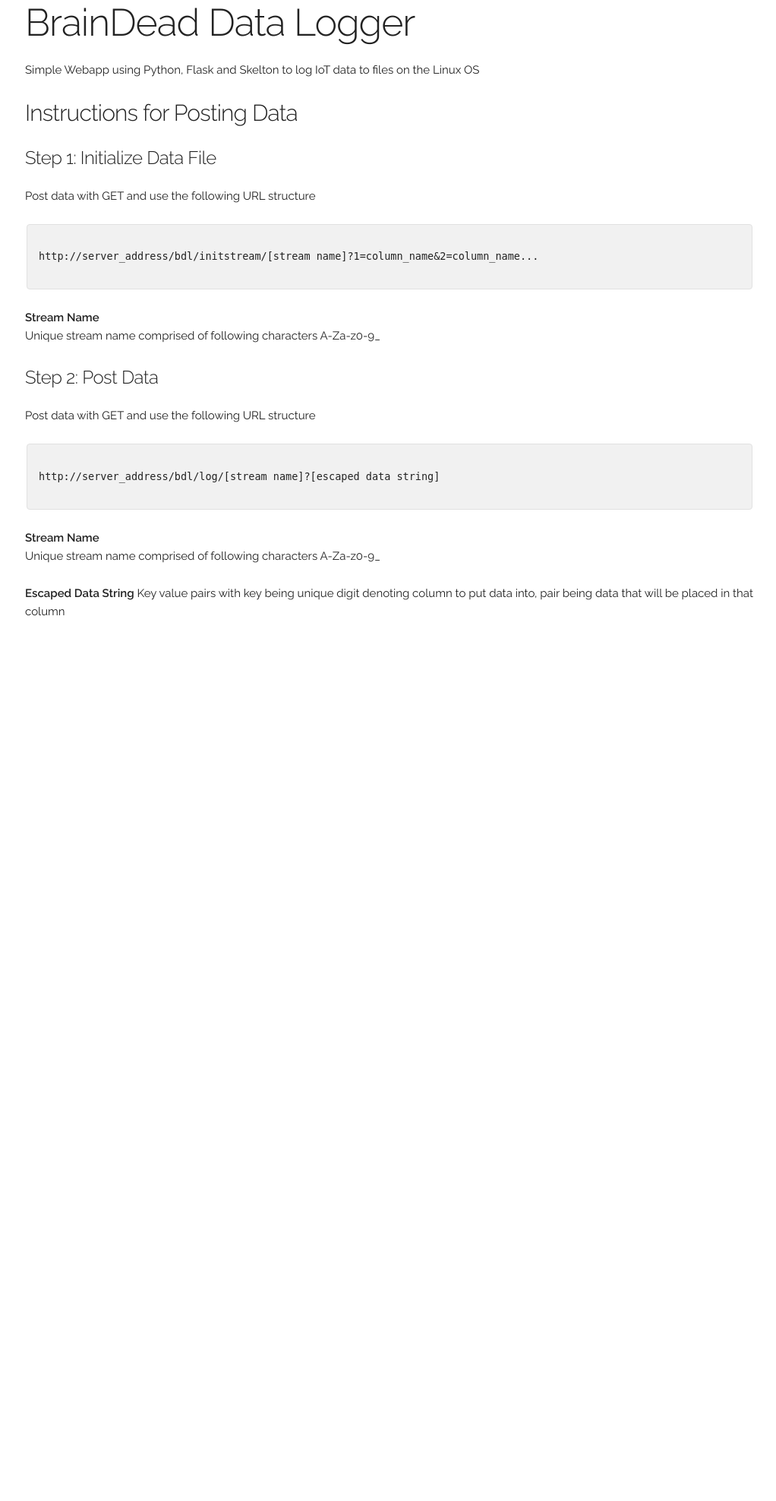
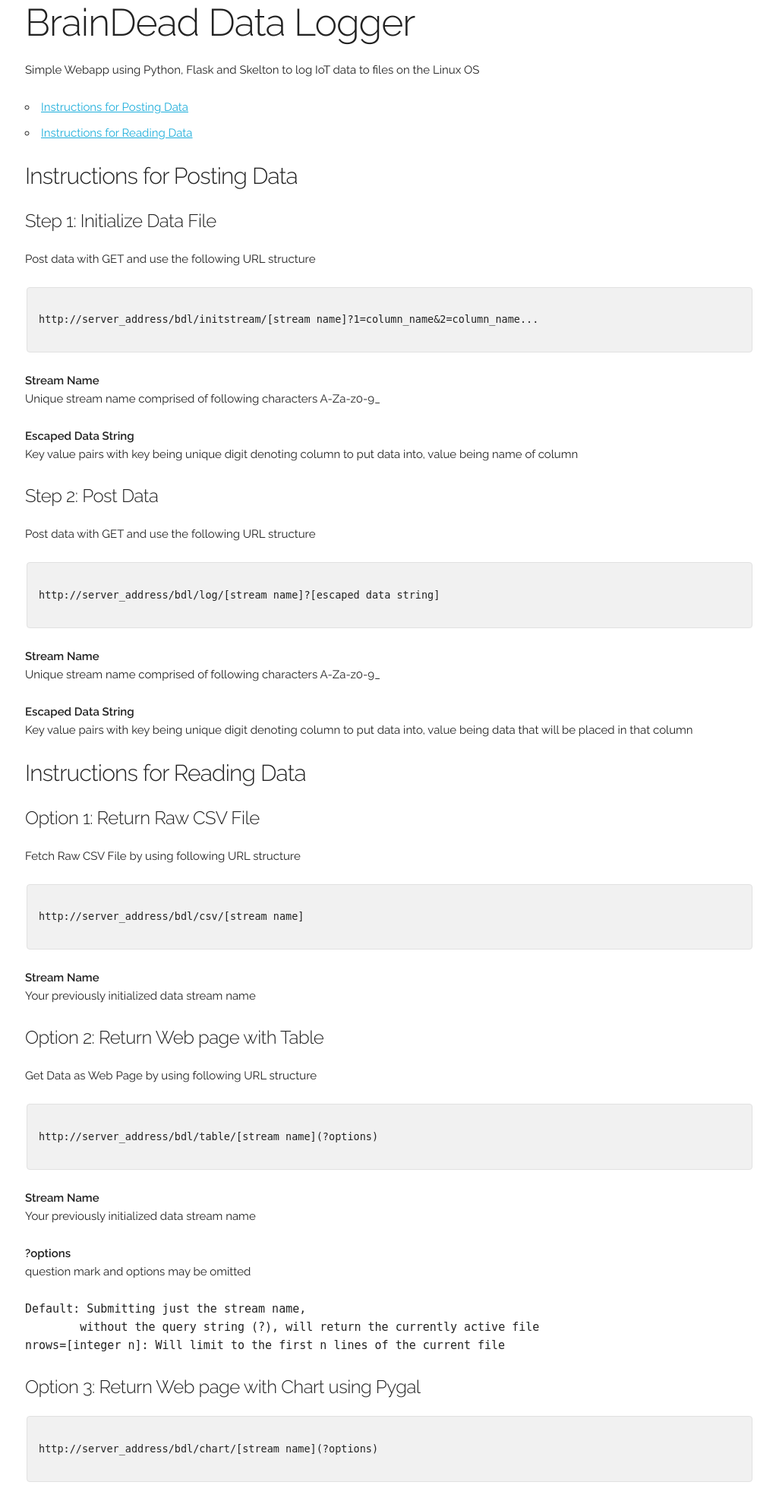
Before and after one commit to tklenke/BrainDeadDataLogger, a Flask app: page / in a window 1280 px wide. Shown: the whole page at 76% size, without its empty margins (127-1149 px from the left). Before the commit the page ends 811 px from the top, so only its background shows below. Run offline with Flask 2, Linux system fonts and the light colour scheme.

Commit message:
added charting functions

```diff
--- a/fwww/bdl.py
+++ b/fwww/bdl.py
@@ -1,12 +1,16 @@
 # app.py or app/__init__.py
-from flask import Flask, render_template, request
+from flask import Flask, render_template, request, send_file
 import re
 import threading
-import time
+import time, datetime
 import os
+import csv
+import pygal
 
 app = Flask(__name__)
+app.jinja_env.add_extension('jinja2.ext.loopcontrols')
 app.config.from_object('config')
+
 
 # Now we can access the configuration variables via app.config["VAR_NAME"].
 DEBUG=app.config["DEBUG"]
@@ -17,9 +21,7 @@
 
 @app.route("/initstream/<stream_name>")
 def initialize_stream(stream_name):
-	#validate stream name (alpha numeric only)
-	r = re.compile('[\W]+')
-	if r.search(stream_name):
+	if invalid_stream_name(stream_name):
 		return ("0 invalid stream name:{}".format(stream_name))
 
 	#create header row for CSV file
@@ -54,6 +56,8 @@
 
 @app.route("/log/<stream_name>")
 def log_stream(stream_name):
+	if invalid_stream_name(stream_name):
+		return ("0 invalid stream name:{}".format(stream_name))
 	#check to see if the file exists
 	fname = "{}/{}.csv".format(app.config["PATH_TO_DATA"],stream_name)
 	if os.path.isfile(fname) == False:
@@ -92,5 +96,116 @@
 
 	return ("1 {} data elements in {} columns written to stream {}".format(numdata, numcols, stream_name))
 
+@app.route("/csv/<stream_name>")
+def read_stream_as_csv(stream_name):
+	if invalid_stream_name(stream_name):
+		return render_template('error.html',msg="Invalid stream name"), 404
+	#check to see if the file exists
+	fname = "{}/{}.csv".format(app.config["PATH_TO_DATA"],stream_name)
+	if os.path.isfile(fname) == False:
+		return render_template('error.html',msg="Stream not initialized"), 404
+
+	return send_file(fname,mimetype='text/csv',as_attachment=True)
+
+@app.route("/table/<stream_name>")
+def read_stream_as_table(stream_name):
+	if invalid_stream_name(stream_name):
+		return render_template('error.html',msg="Invalid stream name"), 404
+	#check to see if the file exists
+	fname = "{}/{}.csv".format(app.config["PATH_TO_DATA"],stream_name)
+	if os.path.isfile(fname) == False:
+		return render_template('error.html',msg="Stream not initialized"), 404
+
+	nrows = request.args.get('nrows')
+	if nrows:
+		nrows=int(nrows)
+
+	r = csv.reader(open(fname))
+
+	return render_template('table.html',reader=r, nrows=nrows)
+
+@app.route("/chart/<stream_name>")
+def read_stream_as_chart(stream_name):
+	if invalid_stream_name(stream_name):
+		return render_template('error.html',msg="Invalid stream name"), 404
+	#check to see if the file exists
+	fname = "{}/{}.csv".format(app.config["PATH_TO_DATA"],stream_name)
+	if os.path.isfile(fname) == False:
+		return render_template('error.html',msg="Stream not initialized"), 404
+	out =""
+	readr = csv.reader(open(fname))
+	hrow = next(readr)
+	frow = next(readr)
+	numcols = len(frow)
+	maxrows = request.args.get('nrows')
+	if maxrows:
+		maxrows=int(maxrows)
+	else:
+		maxrows=app.config['DEFAULT_CHART_ROWS']
+
+	#set up array of columns using the header row and the first row
+	data=[[] for x in range(numcols)]
+	for idx, cell in enumerate(frow):
+		out += str(idx) + ":" + str(cell)
+		#handle the header row
+		if idx < len(hrow):
+			data[idx].append(hrow[idx])
+			out += ":" + hrow[idx]
+		else:
+			data[idx].append('blank')
+			out += ":blank"
+		#handle the cell
+		data[idx].append(tonum(cell))
+		out += "<br>"
+
+	nrows = 1
+
+	#get the rest of the rows
+	for row in readr:
+		nrows += 1
+		for idx, cell in enumerate(row):
+			if idx == 0:
+				data[idx].append(tonum(cell))
+			else:
+				data[idx].append(tonum(cell))
+
+	#set up the chart
+	bar_chart = pygal.DateTimeLine(x_label_rotation=65)
+	bar_chart.title = stream_name
+
+	#now make the array of tuples for the columns columns
+	#cd = chartdata
+	cd = [[] for x in range(numcols)]
+	for i in range(1,numcols):
+		#put in the description
+		cd[i].append(data[i][0] )
+		for j in range(1,nrows+1):
+			cd[i].append((data[0][j],data[i][j]))
+		bar_chart.add(cd[i].pop(0),cd[i])
+
+
+	chart = bar_chart.render(is_unicode=True)
+	return render_template('test.html', chart=chart )
+
+def invalid_stream_name(name):
+	#validate stream name (alpha numeric only)
+	r = re.compile('[\W]+')
+	if r.search(name):
+		return (True)  #true: it is invalid
+	else:
+		return (False)
+
+def tonum(s):
+	try:
+		return int(s)
+	except ValueError:
+		try:
+			return float(s)
+		except ValueError:
+			try:
+				return datetime.datetime.strptime(s,app.config['TIMESTAMP_FORMAT'])
+			except ValueError:
+				return None
+
 if __name__ == "__main__":
    app.run(host='0.0.0.0')
--- a/fwww/config.py
+++ b/fwww/config.py
@@ -11,3 +11,6 @@
 
 #format for timestamps, change it if you like
 TIMESTAMP_FORMAT = "%d-%b-%Y %H:%M:%S"
+
+#default number of chart rows
+DEFAULT_CHART_ROWS = 100
--- a/fwww/templates/home.html
+++ b/fwww/templates/home.html
@@ -4,8 +4,13 @@
     <h1>BrainDead Data Logger</h1>
     <p>Simple Webapp using Python, Flask and Skelton to log IoT data to
        files on the Linux OS</p>
+    <ul>
+		<li><a href="#PostingInstructions">Instructions for Posting Data</a></li>
+		<li><a href="#ReadingInstructions">Instructions for Reading Data</a></li>
+    </ul>
+    <a name="PostingInstructions"></a>
+    <h4>Instructions for Posting Data</h4>
 
-    <h4>Instructions for Posting Data</h4>
     <h5>Step 1: Initialize Data File</h5>
     <p>Post data with GET and use the following URL structure</p>
     <pre><code>
@@ -13,6 +18,10 @@
     </code></pre>
     <strong>Stream Name</strong>
     <p>Unique stream name comprised of following characters A-Za-z0-9_</p>
+    <strong>Escaped Data String</strong>
+    <p>Key value pairs with key being unique digit denoting column to put data
+    into, value being name of column</p>
+
     <h5>Step 2: Post Data</h5>
     <p>Post data with GET and use the following URL structure</p>
     <pre><code>
@@ -21,7 +30,39 @@
     <strong>Stream Name</strong>
     <p>Unique stream name comprised of following characters A-Za-z0-9_</p>
     <strong>Escaped Data String</strong>
-    Key value pairs with key being unique digit denoting column to put data
-    into, pair being data that will be placed in that column
+    <p>Key value pairs with key being unique digit denoting column to put data
+    into, value being data that will be placed in that column</p>
+
+     <a name="ReadingInstructions"></a>
+    <h4>Instructions for Reading Data</h4>
+
+    <h5>Option 1: Return Raw CSV File</h5>
+    <p>Fetch Raw CSV File by using following URL structure</p>
+    <pre><code>
+http://server_address/bdl/csv/[stream name]
+    </code></pre>
+    <strong>Stream Name</strong>
+    <p>Your previously initialized data stream name</p>
+
+
+    <h5>Option 2: Return Web page with Table</h5>
+    <p>Get Data as Web Page by using following URL structure</p>
+    <pre><code>
+http://server_address/bdl/table/[stream name](?options)
+    </code></pre>
+    <strong>Stream Name</strong>
+    <p>Your previously initialized data stream name</p>
+    <strong>?options</strong>
+    <p>question mark and options may be omitted</p>
+<pre>
+Default: Submitting just the stream name,
+	without the query string (?), will return the currently active file
+nrows=[integer n]: Will limit to the first n lines of the current file
+</pre>
+
+    <h5>Option 3: Return Web page with Chart using Pygal</h5>
+    <pre><code>
+http://server_address/bdl/chart/[stream name](?options)
+    </code></pre>
   </div>
 {% endblock %}
```
Also changed, not shown: fwww/templates/error.html (added, +7 -0 lines), fwww/templates/table.html (added, +19 -0 lines), fwww/templates/test.html (+1 -7 lines), fwww/static/normalize.css.
